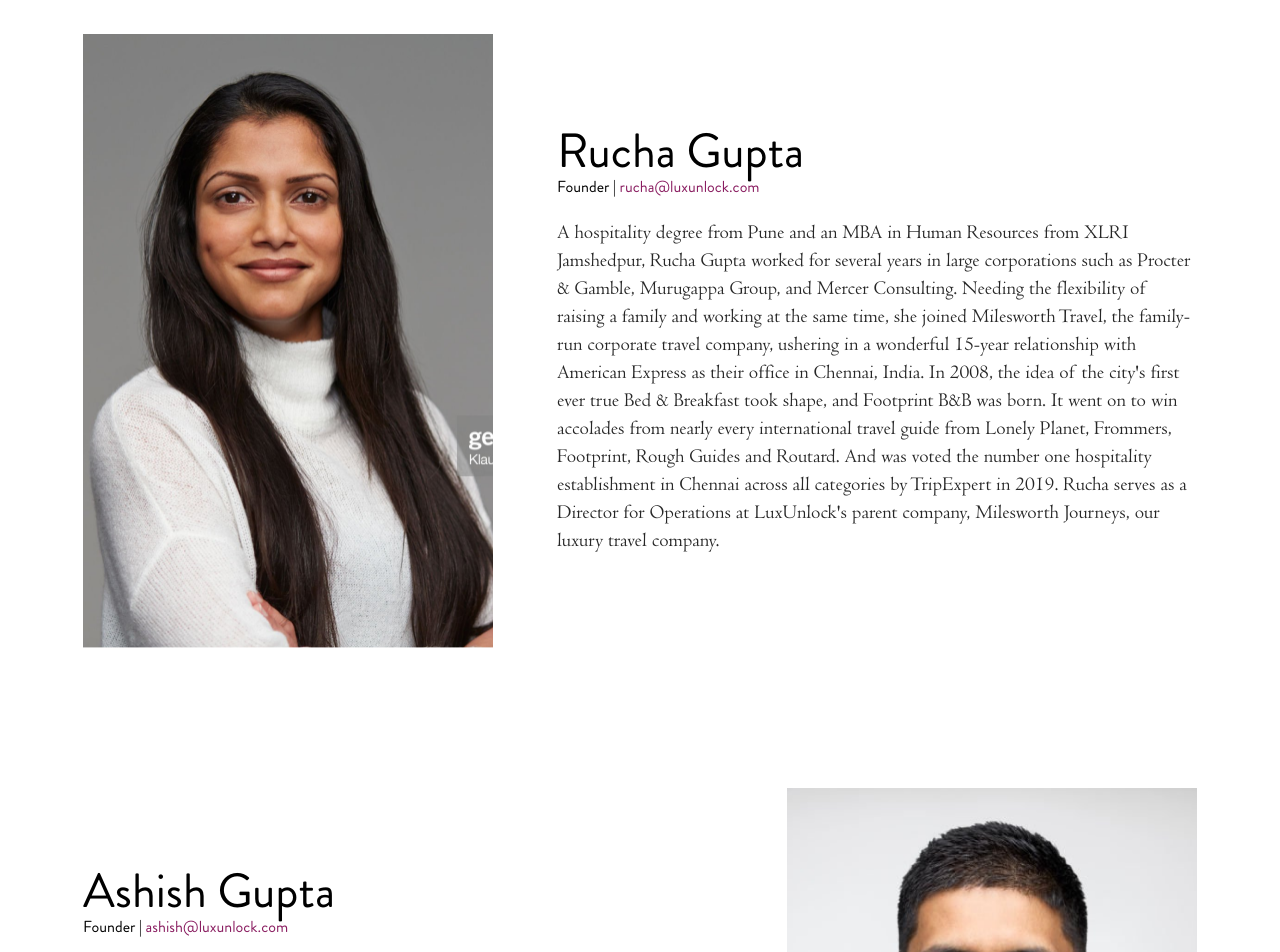
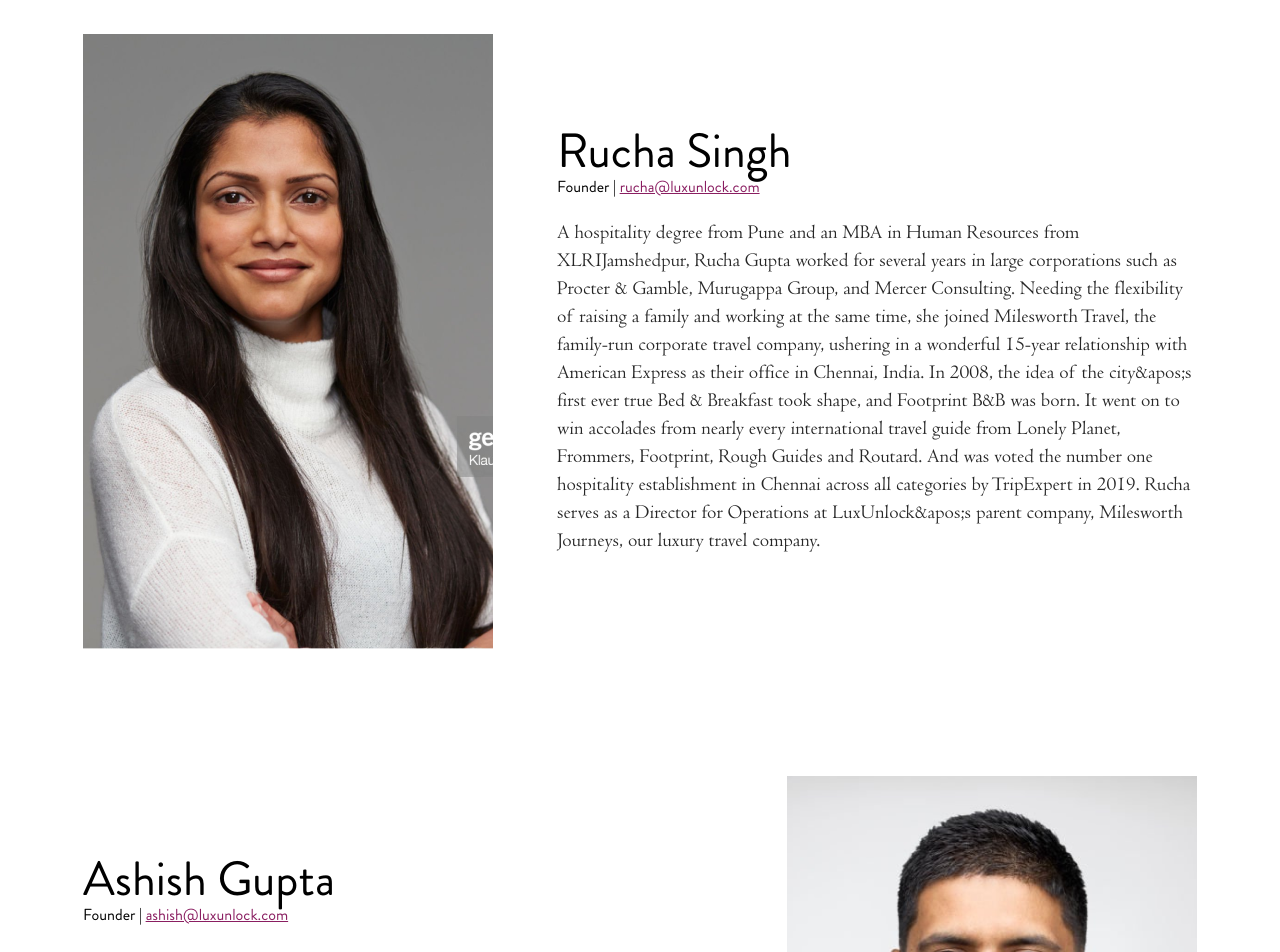
Before and after one commit to tarunkumarf22labs/testing2, a Next.js app: page /about in a window 1280 px wide. Shown: the part 1040-1992 px from the top of the page. Built offline with nearby package versions, Linux system fonts and the light colour scheme.

Commit message:
Code refactor

```diff
--- a/src/pages/about.tsx
+++ b/src/pages/about.tsx
@@ -1,10 +1,20 @@
 import Layout from "@/components/Layout";
+import classNames from "classnames";
 import { NextPage } from "next";
 import Image from "next/image";
 import React from "react";
 import { Container } from "src/stories/Container";
 
-const about: NextPage = () => {
+interface ICard {
+  name: string;
+  designation: string;
+  description: string;
+  email: string;
+  img: string;
+  reverse?: boolean;
+}
+
+const About: NextPage = () => {
   return (
     <Layout title="LuxUnlock">
       <>
@@ -51,84 +61,11 @@ const about: NextPage = () => {
           </div>
         </Container>
         <Container>
-          <div className="sm:flex sm:justify-center sm:items-center sm:space-x-16">
-            <div className="pb-4 sm:w-1/2 md:max-w-[410px] md:h-[614px]">
-              <Image
-                src="/images/AboutImage1.png"
-                alt="Rucha Singh"
-                width={348}
-                height={432}
-                className="md:w-[410px] md:h-[614px]"
-              />
-            </div>
-            <div className=" sm:w-1/2">
-              <div className="flex flex-col mb-5">
-                <p className="text-2xl  md:text-5xl">Rucha Gupta</p>
-                <p className="text-base">
-                  Founder |{" "}
-                  <span className="text-[#8A1E61]">rucha@luxunlock.com</span>
-                </p>
-              </div>
-              <div className="font-normal text-[#262626] md:text-xl font-centaur">
-                A hospitality degree from Pune and an MBA in Human Resources
-                from XLRI Jamshedpur, Rucha Gupta worked for several years in
-                large corporations such as Procter & Gamble, Murugappa Group,
-                and Mercer Consulting. Needing the flexibility of raising a
-                family and working at the same time, she joined Milesworth
-                Travel, the family-run corporate travel company, ushering in a
-                wonderful 15-year relationship with American Express as their
-                office in Chennai, India. In 2008, the idea of the city&apos;s
-                first ever true Bed & Breakfast took shape, and Footprint B&B
-                was born. It went on to win accolades from nearly every
-                international travel guide from Lonely Planet, Frommers,
-                Footprint, Rough Guides and Routard. And was voted the number
-                one hospitality establishment in Chennai across all categories
-                by TripExpert in 2019. Rucha serves as a Director for Operations
-                at LuxUnlock&apos;s parent company, Milesworth Journeys, our
-                luxury travel company.
-              </div>
-            </div>
-          </div>
-        </Container>
-        <Container className="-mt-5">
-          <div className="sm:flex sm:justify-center sm:items-center sm:flex-row-reverse">
-            <div className="pb-4 sm:w-1/2 md:max-w-[410px] md:h-[614px]  sm:ml-16">
-              <Image
-                src="/images/AboutImage2.png"
-                alt="Rucha Singh"
-                width={348}
-                height={432}
-                className="md:w-[410px] md:h-[614px]"
-              />
-            </div>
-            <div className=" sm:w-1/2">
-              <div className="flex flex-col  mb-5">
-                <p className="text-2xl md:text-5xl">Ashish Gupta</p>
-                <p className="text-base">
-                  Founder |{" "}
-                  <span className="text-[#8A1E61]">ashish@luxunlock.com</span>
-                </p>
-              </div>
-              <div className="font-normal text-[#262626]  md:text-xl font-centaur">
-                Ashish Gupta has had over 20 years of entrepreneurship in the
-                hospitality & travel industry, which is backed by an
-                undergraduate degree in Mechanical Engineering from Mangalore
-                University and an MBA in Marketing & Finance from XLRI
-                Jamshedpur. He has had several years of professional service in
-                companies such as Larsen & Toubro, Invensys plc, and ITC Limited
-                - from designing tyre-making machinery to marketing consumer
-                products and engineering solutions for the oil & gas industry.
-                In the last two decades, he has co-founded The Barefoot Group in
-                the Andaman Islands, owners of the award-winning eco-lodge
-                Barefoot at Havelock, and Barefoot Scuba, India&apos;s leading
-                PADI scuba diving centre. In addition to this, he has also
-                co-founded Travel To Care, India&apos;s first sustainable
-                tourism online platform for responsible tourism, which was
-                funded by the Danish International Development Agency (DANIDA).
-                He is currently Managing Director of Milesworth Journeys,
-                Chennai&apos;s leading luxury holiday travel company.
-              </div>
-            </div>
+          <div className="space-y-8 md:space-y-32">
+            {data.map((item, index) => {
+              const reverse = index === 1 ? true : false;
+              return <Card key={index} {...item} reverse={reverse} />;
+            })}
           </div>
         </Container>
       </>
@@ -136,4 +73,57 @@ const about: NextPage = () => {
   );
 };
 
-export default about;
+const data = [
+  {
+    name: "Rucha Singh",
+    designation: "Founder",
+    email: "rucha@luxunlock.com",
+    description:
+      "A hospitality degree from Pune and an MBA in Human Resources from XLRIJamshedpur, Rucha Gupta worked for several years in large corporations such as Procter & Gamble, Murugappa Group, and Mercer Consulting. Needing the flexibility of raising a family and working at the same time, she joined Milesworth Travel, the family-run corporate travel company, ushering in a wonderful 15-year relationship with American Express as their office in Chennai, India. In 2008, the idea of the city&apos;s first ever true Bed & Breakfast took shape, and Footprint B&B was born. It went on to win accolades from nearly every international travel guide from Lonely Planet, Frommers, Footprint, Rough Guides and Routard. And was voted the number one hospitality establishment in Chennai across all categories by TripExpert in 2019. Rucha serves as a Director for Operations at LuxUnlock&apos;s parent company, Milesworth Journeys, our luxury travel company.",
+    img: "/images/AboutImage1.png",
+  },
+  {
+    name: "Ashish Gupta",
+    designation: "Founder",
+    email: "ashish@luxunlock.com",
+    description:
+      "Ashish Gupta has had over 20 years of entrepreneurship in the hospitality & travel industry, which is backed by an undergraduate degree in Mechanical Engineering from Mangalore University and an MBA in Marketing & Finance from XLRI Jamshedpur. He has had several years of professional service in companies such as Larsen & Toubro, Invensys plc, and ITC Limited - from designing tyre-making machinery to marketing consumer products and engineering solutions for the oil & gas industry. In the last two decades, he has co-founded The Barefoot Group in the Andaman Islands, owners of the award-winning eco-lodge Barefoot at Havelock, and Barefoot Scuba, India&apos;s leading PADI scuba diving centre. In addition to this, he has also co-founded Travel To Care, India&apos;s first sustainable tourism online platform for responsible tourism, which was funded by the Danish International Development Agency (DANIDA). He is currently Managing Director of Milesworth Journeys, Chennai&apos;s leading luxury holiday travel company.",
+    img: "/images/AboutImage2.png",
+  },
+];
+
+const Card = (props: ICard) => {
+  const { name, email, designation, img, description, reverse = false } = props;
+  return (
+    <div
+      className={classNames(
+        "sm:flex sm:justify-center sm:items-center sm:space-x-16",
+        reverse ? "sm:flex-row-reverse  sm:space-x-reverse" : ""
+      )}
+    >
+      <div className="pb-4 sm:w-1/2 md:max-w-[410px] md:h-[614px]">
+        <Image
+          src={img}
+          alt={name}
+          width={348}
+          height={432}
+          className="md:w-[410px] md:h-[auto]"
+        />
+      </div>
+      <div className=" sm:w-1/2">
+        <div className="flex flex-col mb-5">
+          <p className="text-2xl  md:text-5xl capitalize">{name}</p>
+          <p className="text-base">
+            {designation} |{" "}
+            <span className="text-[#8A1E61] underline">{email}</span>
+          </p>
+        </div>
+        <div className="font-normal text-[#262626] md:text-xl font-centaur">
+          {description}
+        </div>
+      </div>
+    </div>
+  );
+};
+
+export default About;
```
